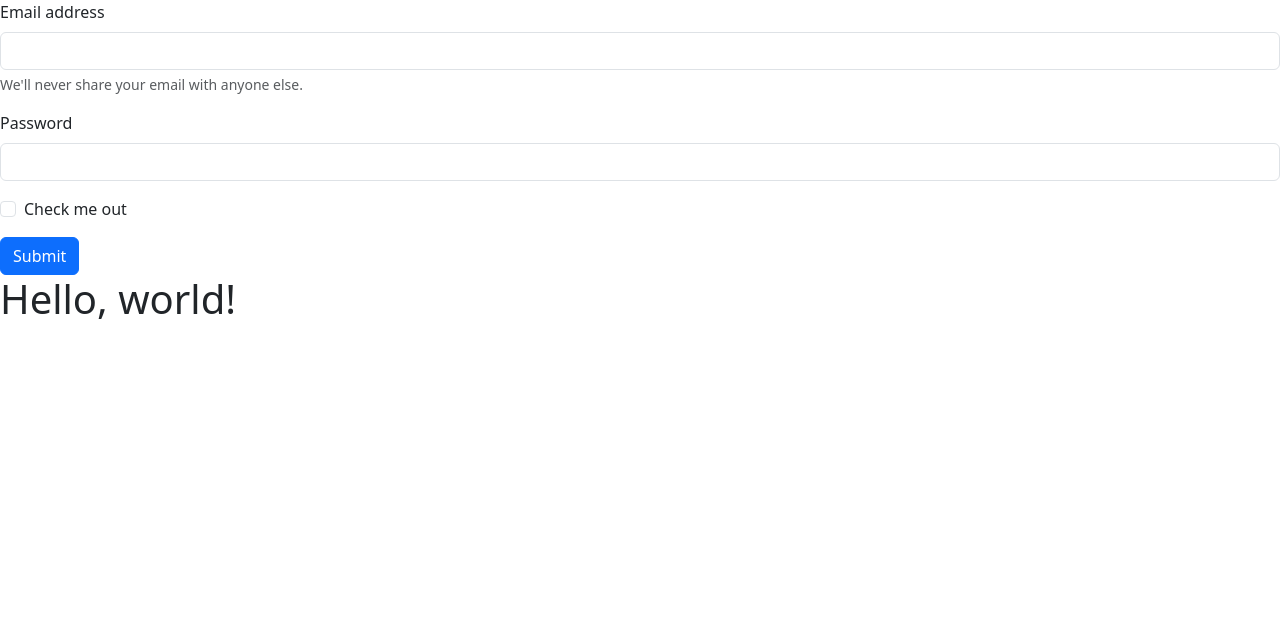
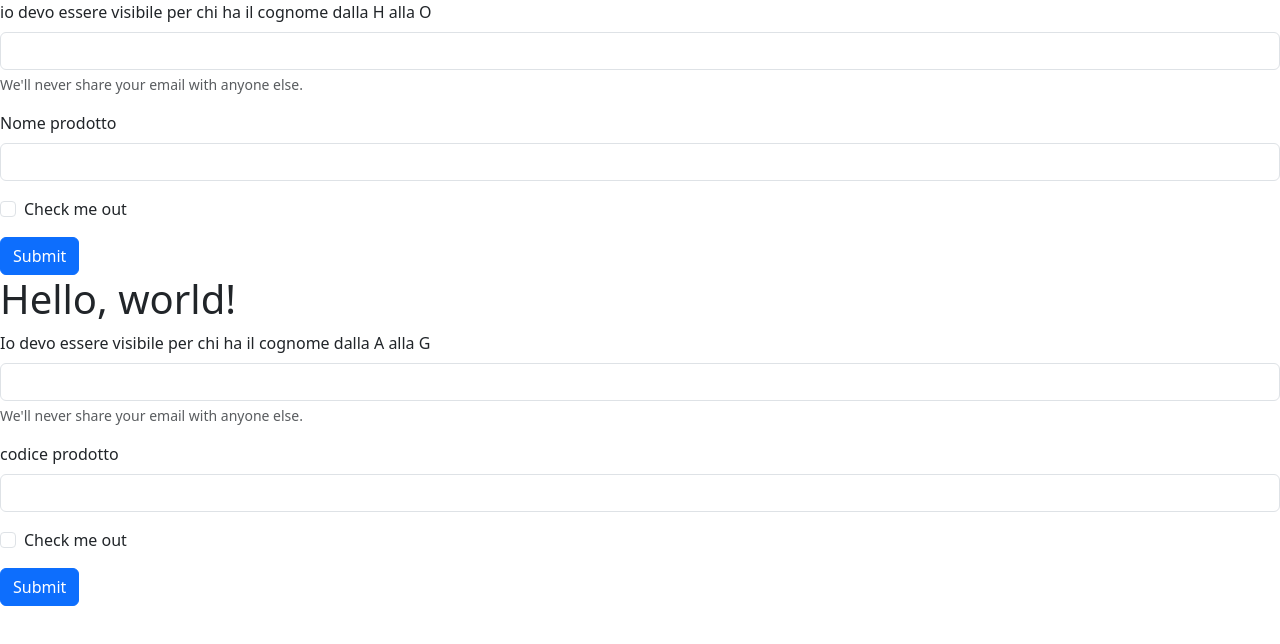
Before and after one commit to ERIKAFACCHINI08/Cacciaal-tesoro, a website: page verificaBoostrap1.html in a window 1280 px wide. Drawn offline with nearby package versions, Linux system fonts and the light colour scheme.

Commit message:
Update verificaBoostrap1.html

```diff
--- a/verificaBoostrap1.html
+++ b/verificaBoostrap1.html
@@ -9,12 +9,12 @@
   <body>
     <form>
   <div class="mb-3">
-    <label for="exampleInputEmail1" class="form-label">Email address</label>
+    <label for="exampleInputEmail1" class="form-label">io devo essere visibile per chi ha il cognome dalla H alla O</label>
     <input type="email" class="form-control" id="exampleInputEmail1" aria-describedby="emailHelp">
     <div id="emailHelp" class="form-text">We'll never share your email with anyone else.</div>
   </div>
   <div class="mb-3">
-    <label for="exampleInputPassword1" class="form-label">Password</label>
+    <label for="exampleInputPassword1" class="form-label">Nome prodotto</label>
     <input type="password" class="form-control" id="exampleInputPassword1">
   </div>
   <div class="mb-3 form-check">
@@ -25,5 +25,21 @@
 </form>
     <h1>Hello, world!</h1>
     <script src="https://cdn.jsdelivr.net/npm/bootstrap@5.3.3/dist/js/bootstrap.bundle.min.js" integrity="sha384-YvpcrYf0tY3lHB60NNkmXc5s9fDVZLESaAA55NDzOxhy9GkcIdslK1eN7N6jIeHz" crossorigin="anonymous"></script>
+<form>
+  <div class="mb-3">
+    <label for="exampleInputEmail1" class="form-label">Io devo essere visibile per chi ha il cognome dalla A alla G</label>
+    <input type="email" class="form-control" id="exampleInputEmail1" aria-describedby="emailHelp">
+    <div id="emailHelp" class="form-text">We'll never share your email with anyone else.</div>
+  </div>
+  <div class="mb-3">
+    <label for="exampleInputPassword1" class="form-label">codice prodotto </label>
+    <input type="password" class="form-control" id="exampleInputPassword1">
+  </div>
+  <div class="mb-3 form-check">
+    <input type="checkbox" class="form-check-input" id="exampleCheck1">
+    <label class="form-check-label" for="exampleCheck1">Check me out</label>
+  </div>
+  <button type="submit" class="btn btn-primary">Submit</button>
+</form>
   </body>
 </html>
```
